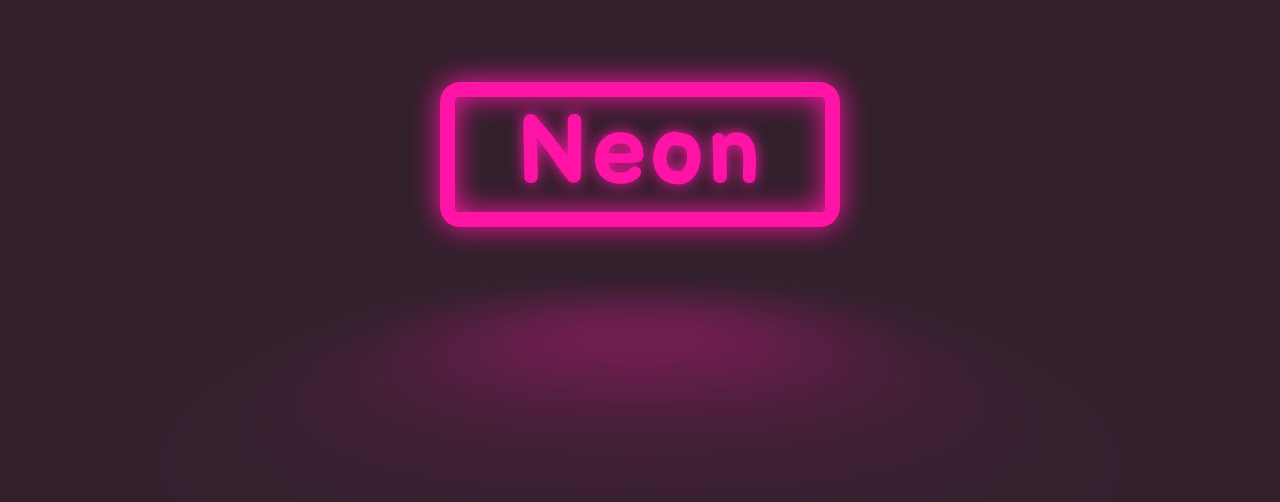
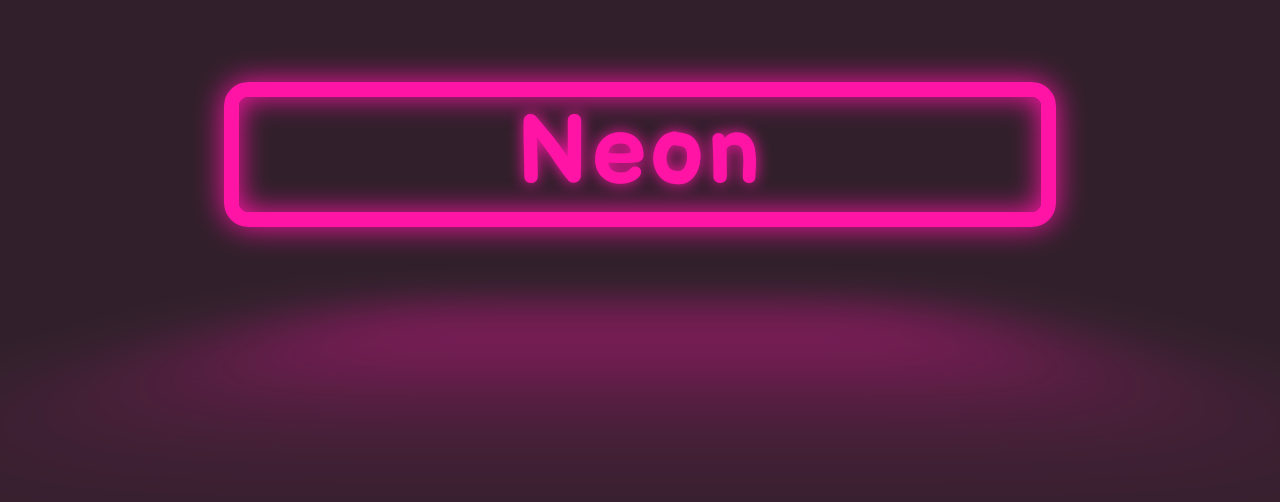
Before and after one commit to Adil-Rafiq/Neon-Button, a plain HTML site: page index.html in a window 1280 px wide. Shown: the part 246-748 px from the top of the page. Drawn offline with Linux system fonts and the light colour scheme.

Commit message:
Update styles.css

```diff
--- a/styles.css
+++ b/styles.css
@@ -23,13 +23,13 @@ body{
 a{
     position: relative;
     color: var(--clr-neon);
-    width: 400px;
+    width: 65%;
     text-align: center;
     text-decoration: none;
     font-weight: 600;
     font-size: 6rem;
     border: 15px solid var(--clr-neon);
-    border-radius: 20px;
+    border-radius: 1.5rem;
     letter-spacing: 3px;
     text-shadow: 0 0 15px currentColor;
     box-shadow: inset 0 0 0.3em var(--clr-neon), 0 0 30px var(--clr-neon); /* inset adds shadows on inside of box */
```
